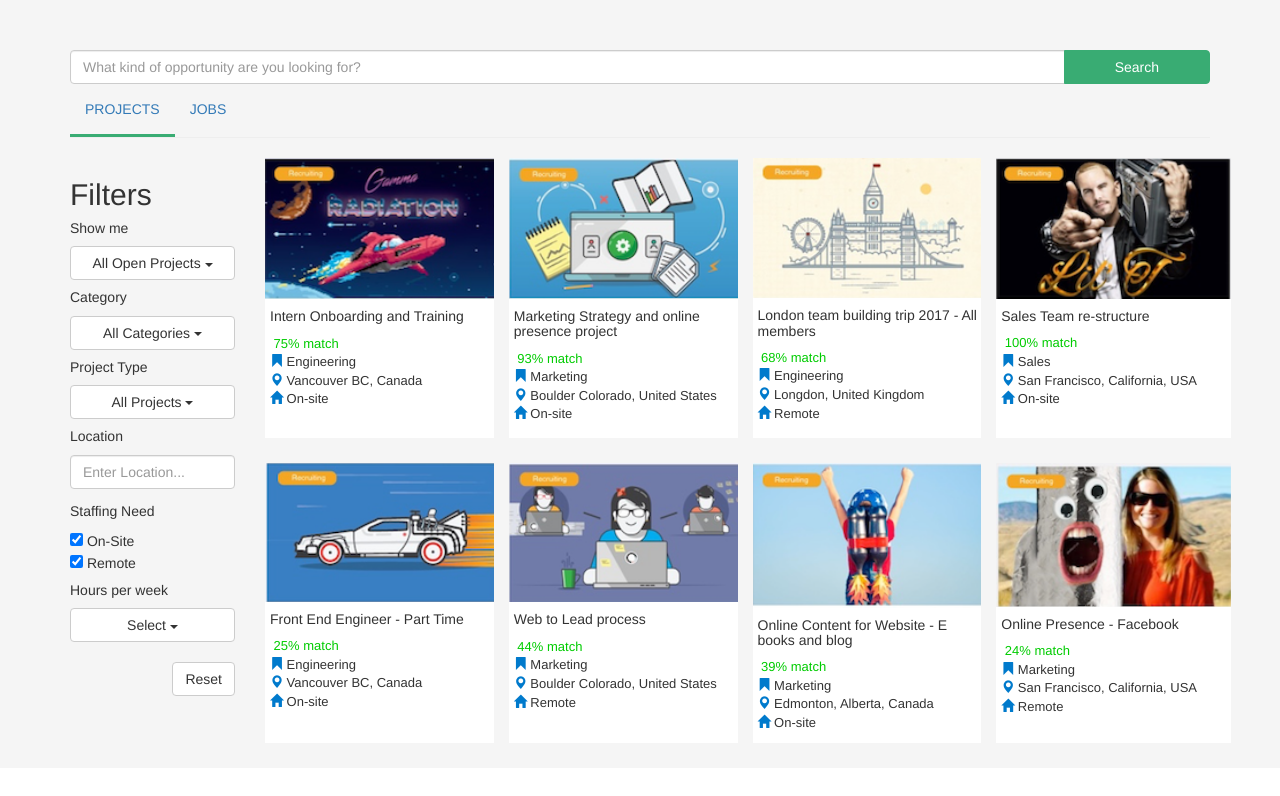
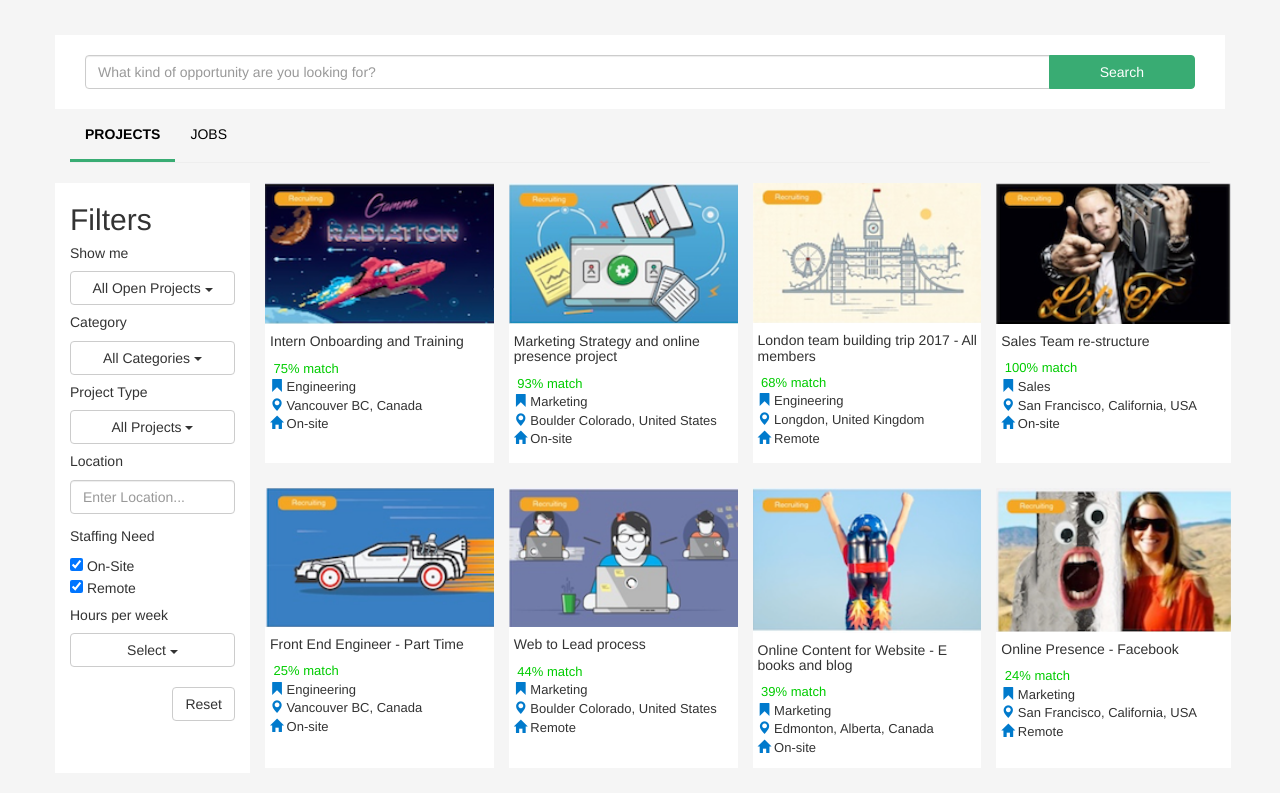
Before and after one commit to cheungsp/rallyteam-design, a plain HTML site: page index.html in a window 1280 px wide. Drawn offline with nearby package versions, Linux system fonts and the light colour scheme.

Commit message:
white background

```diff
--- a/index.html
+++ b/index.html
@@ -13,7 +13,7 @@
       <div class="whitesmoke">
       <div class="container">
         <div class="row">
-          <div class="col-xs-12 col-sm-12 col-md-12 col-lg-12">
+          <div class="col-xs-12 col-sm-12 col-md-12 col-lg-12 top-section">
             <div class="input-group search-group">
               <input type="text" class="form-control" placeholder="What kind of opportunity are you looking for?">
               <span class="input-group-btn">
@@ -23,13 +23,13 @@
             <div class="top-bar">
               <ul class="nav navbar-nav navbar-left">
                 <li><a href="#" id="project-tab">PROJECTS</a></li>
-                <li><a href="#">JOBS</a></li>
+                <li><a href="#" id="job-tab">JOBS</a></li>
               </ul>
               <hr/>
             </div>
         </div>
 
-        <div class="col-xs-2 col-sm-2 col-md-2 col-lg-2">
+        <div class="col-xs-2 col-sm-2 col-md-2 col-lg-2 filter-group">
           <h2>Filters</h2>
 
           <h5>Show me</h5>
--- a/style.css
+++ b/style.css
@@ -1,6 +1,12 @@
+.top-section {
+  padding-top: 35px;
+}
 
 .search-group {
-padding-top: 50px;
+padding: 20px 30px 20px 30px;
+margin-left: -15px;
+margin-right: -15px;
+background-color: white;
 }
 
 #search-button {
@@ -12,7 +18,14 @@ padding-top: 50px;
 
 #project-tab{
   border-bottom: #39ac73 3px solid;
+  color: black;
+  font-weight: bold;
 }
+
+#job-tab {
+  color: black;
+}
+
 
 .top-bar {
    /*border-bottom: 1px solid black !important;*/
@@ -21,6 +34,11 @@ padding-top: 50px;
 hr {
   margin-top: 33px; /*so you can see it in demo */
   width: 100%;
+}
+
+.filter-group {
+  background-color: white;
+  padding-bottom: 52px;
 }
 
 .side-button {
@@ -42,9 +60,7 @@ hr {
 .whitesmoke {
   background-color: whitesmoke;
 }
-.white {
-  background-color: white;
-}
+
 
 .single {
   font-size: 13px;
```
